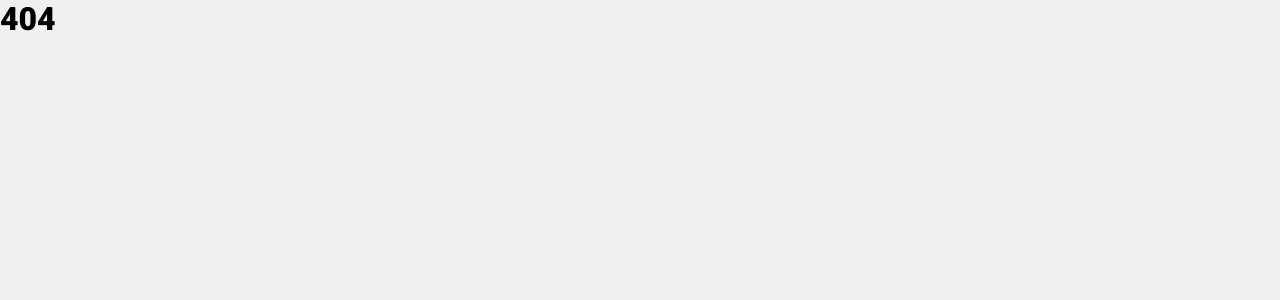
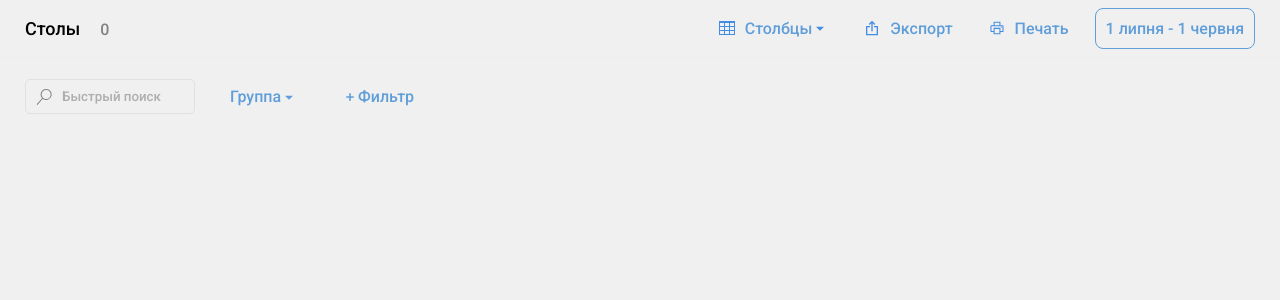
Before and after one commit to humlex/poster-twin-layout, a React (Create React App) app: page /tables in a window 1280 px wide. Shown: the top 300 px of the page. Built offline with nearby package versions, Linux system fonts and the light colour scheme.

Commit message:
(feat): added tables page

```diff
--- a/src/web/Router/Router.tsx
+++ b/src/web/Router/Router.tsx
@@ -9,6 +9,7 @@ import {
   ClientsPage,
   WorkersPage,
   WorkshopPage,
+  TablesPage,
 } from "../pages";
 
 const RouteSchema = () => (
@@ -19,6 +20,7 @@ const RouteSchema = () => (
       <DashboardRoute exact path="/clients" component={ClientsPage} />
       <DashboardRoute exact path="/workers" component={WorkersPage} />
       <DashboardRoute exact path="/workshop" component={WorkshopPage} />
+      <DashboardRoute exact path="/tables" component={TablesPage} />
 
       <Route exact component={() => <h1 className="text-center"> 404 </h1>} />
     </Switch>
--- /dev/null
+++ b/src/web/pages/TablesPage/TablesPage.tsx
@@ -0,0 +1,11 @@
+import React from "react";
+import Header from "../../components/Header/Header";
+import FilterPannel from "../../components/Header/FilterPannel";
+
+const TablesPage = () => (
+  <>
+    <Header title={"Столы"} /> <FilterPannel />
+  </>
+);
+
+export default TablesPage;
--- /dev/null
+++ b/src/web/pages/TablesPage/index.ts
@@ -0,0 +1 @@
+export { default } from "./TablesPage";
--- a/src/web/pages/index.ts
+++ b/src/web/pages/index.ts
@@ -1,7 +1,15 @@
 import AuthorizationPage from "./AuthorizationPage";
 import ClientsPage from "./ClientsPage";
 import MainPage from "./MainPage";
+import TablesPage from "./TablesPage";
 import WorkersPage from "./WorkersPage";
 import WorkshopPage from "./WorkshopPage";
 
-export { AuthorizationPage, ClientsPage, MainPage, WorkersPage, WorkshopPage };
+export {
+  AuthorizationPage,
+  ClientsPage,
+  MainPage,
+  WorkersPage,
+  WorkshopPage,
+  TablesPage,
+};
```
